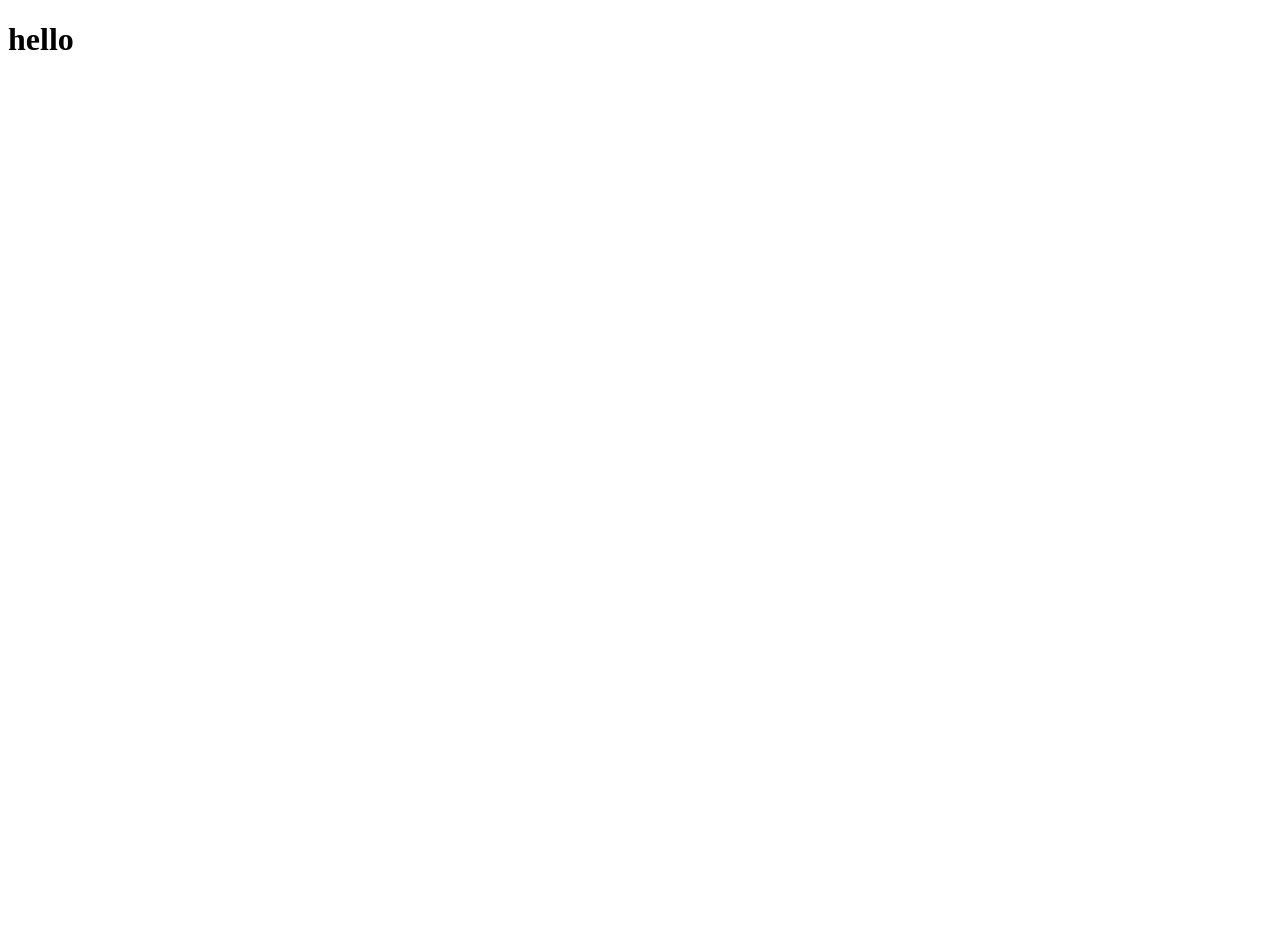
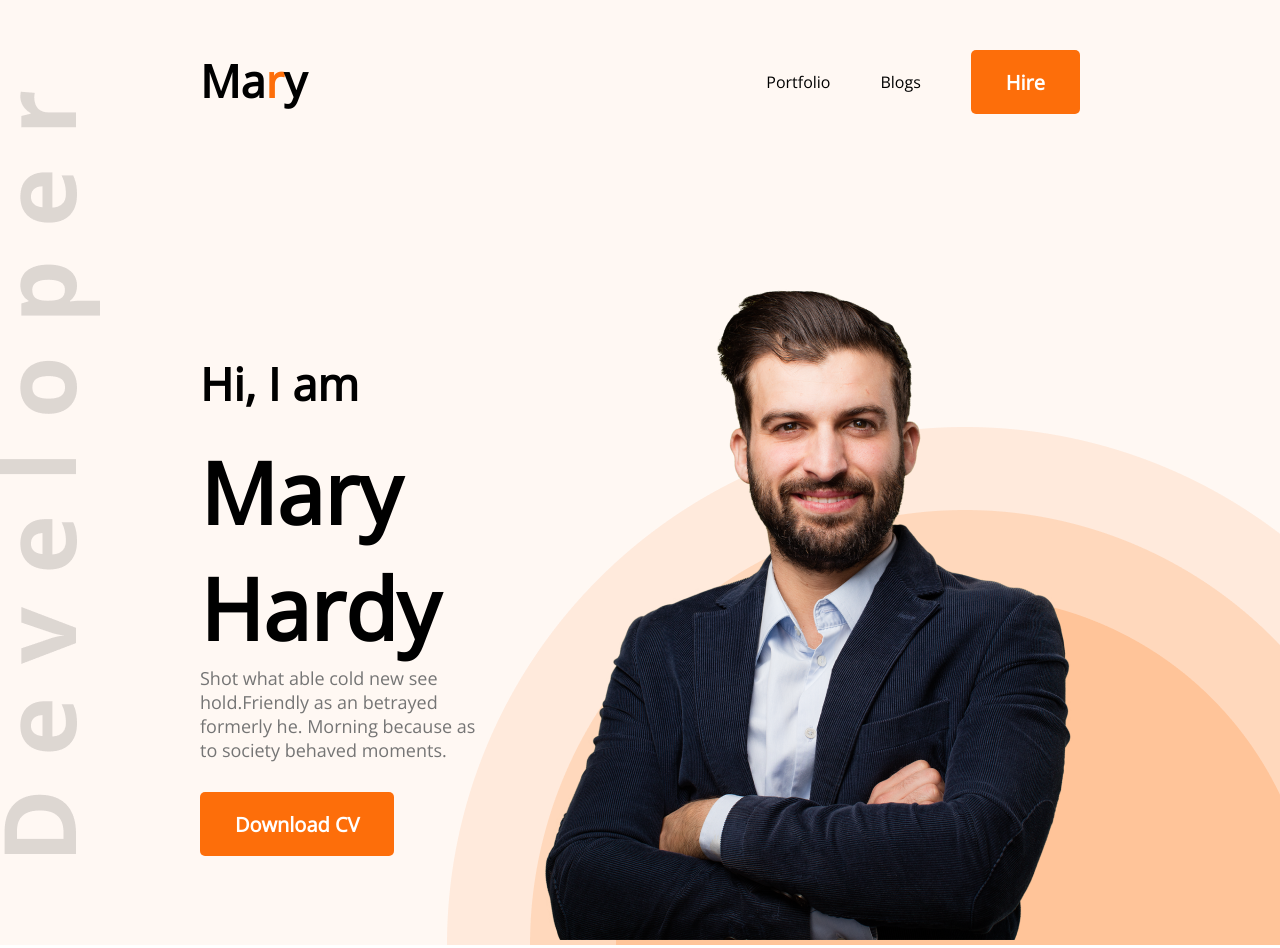
Before and after one commit to Robiul-Romjan/developer-fortfolio, a plain HTML site: page index.html in a window 1280 px wide. Shown: the top 948 px of the page. Before the commit the page ends 800 px from the top, so only its background shows below. Drawn offline with nearby package versions, Linux system fonts and the light colour scheme.

Commit message:
about section update

```diff
--- a/css/style.css
+++ b/css/style.css
@@ -0,0 +1,96 @@
+*{
+    margin: 0;
+    padding: 0;
+    font-family: 'Open Sans', sans-serif;
+}
+/* similar styling */
+.btn-primary{
+    color: #FFFFFF;
+    font-weight: 700;
+    font-size: 20px;
+    border: 0;
+    padding: 18px 35px;
+    height: 64px;
+    border-radius: 5px;
+    background: #FD6E0A;
+    cursor: pointer;
+
+}
+
+/* Header and navbar style */
+.header{
+    background: #FFF8F3;
+    background-image: url(../images/developer.png), url(../images/header_bg.png);
+    background-repeat: no-repeat;
+    background-position: left, right bottom;
+}
+nav{
+    display: flex;
+    justify-content: space-between;
+    padding: 50px 200px;
+}
+
+.nav-title{
+    font-size: 45px;
+    font-weight: 800;
+}
+.text-primary{
+    color: #FD6E0A;
+}
+
+nav ul{
+    display: flex;
+    align-items: center;
+}
+nav ul li{
+    list-style: none;
+    margin-left: 50px;
+}
+
+/* banner section styling */
+.banner{
+    display: flex;
+    align-items: center;
+    justify-content: space-between;
+    margin: 0 200px;
+}
+.banner-sub-title{
+    font-weight: 600;
+    font-size: 45px;
+    margin-bottom: 20px;
+}
+.banner-title{
+    font-weight: 700;
+    font-size: 85px;
+}
+.banner-des{
+    color: #757575;
+    font-size: 18px;
+    margin-bottom: 30px;
+}
+/* main styling */
+main{
+    max-width: 1140px;
+    margin: 0 auto;
+}
+
+/* About Section */
+.about{
+    background: #FFF8F3;
+    border-radius: 10px;
+    padding: 130px 150px;
+    text-align: center;
+}
+section{
+    margin-top: 100px;
+}
+.about h1{
+    font-weight: 700;
+    font-size: 35px;
+    margin-bottom: 50px;
+}
+.about p{
+    color: #757575;
+    font-size: 18px;
+    margin-bottom: 30px;
+}
--- a/index.html
+++ b/index.html
@@ -1,12 +1,50 @@
 <!DOCTYPE html>
 <html lang="en">
+
 <head>
     <meta charset="UTF-8">
     <meta http-equiv="X-UA-Compatible" content="IE=edge">
     <meta name="viewport" content="width=device-width, initial-scale=1.0">
+    <link rel="preconnect" href="https://fonts.googleapis.com">
+    <link rel="preconnect" href="https://fonts.gstatic.com" crossorigin>
+    <link href="https://fonts.googleapis.com/css2?family=Open+Sans&display=swap" rel="stylesheet">
+
+
+    <link rel="stylesheet" href="./css/style.css">
     <title>Document</title>
 </head>
+
 <body>
-    <h1>hello</h1>
+    <header class="header">
+        <nav>
+            <h2 class="nav-title">Ma<span class="text-primary">r</span>y</h2>
+            <ul>
+                <li>Portfolio</li>
+                <li>Blogs</li>
+                <li><button class="btn-primary">Hire</button></li>
+            </ul>
+        </nav>
+        <section>
+            <div class="banner">
+                <div>
+                    <h3 class="banner-sub-title">Hi, I am</h3>
+                    <h1 class="banner-title">Mary Hardy</h1>
+                    <p class="banner-des">Shot what able cold new see hold.Friendly as an betrayed formerly he. Morning because as to
+                        society behaved moments.</p>
+                    <button class="btn-primary">Download CV</button>
+                </div>
+                <div>
+                    <img src="./images/hardy.png" alt="">
+                </div>
+            </div>
+        </section>
+    </header>
+    <main>
+        <section class="about">
+            <h1>About Me</h1>
+            <p>I, m a designer & developer with a passion for web design. I enjoy developing simple, clean and slick websites that provide real value to the end user. Thousands of clients have procured exceptional resulfs while working with me. Delivering work within time and budget which meets clients requirements in our mata.</p>
+        </section>
+    </main>
 </body>
+
 </html>
```
Also changed, not shown: images/developer.png (added), images/hardy.png (added), images/header_bg.png (added), images/icons/facebook.png (added), images/icons/insta.png (added), images/icons/js.png (added), images/icons/mongo.png (added), images/icons/nodejs.png (added), images/icons/react.png (added), images/icons/twitter.png (added).
